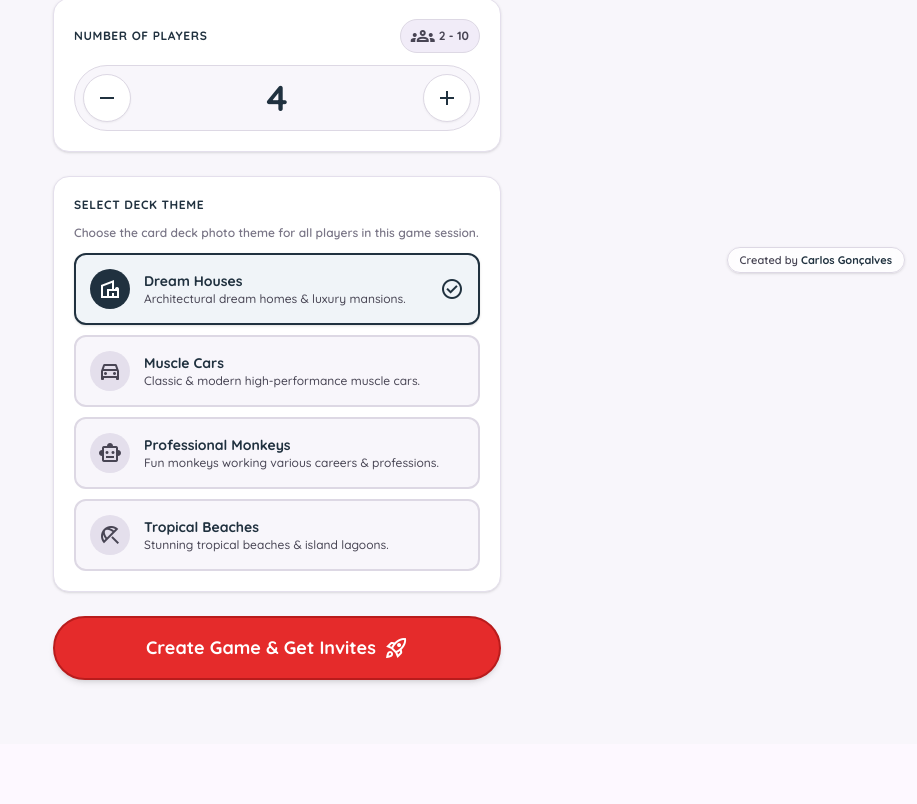
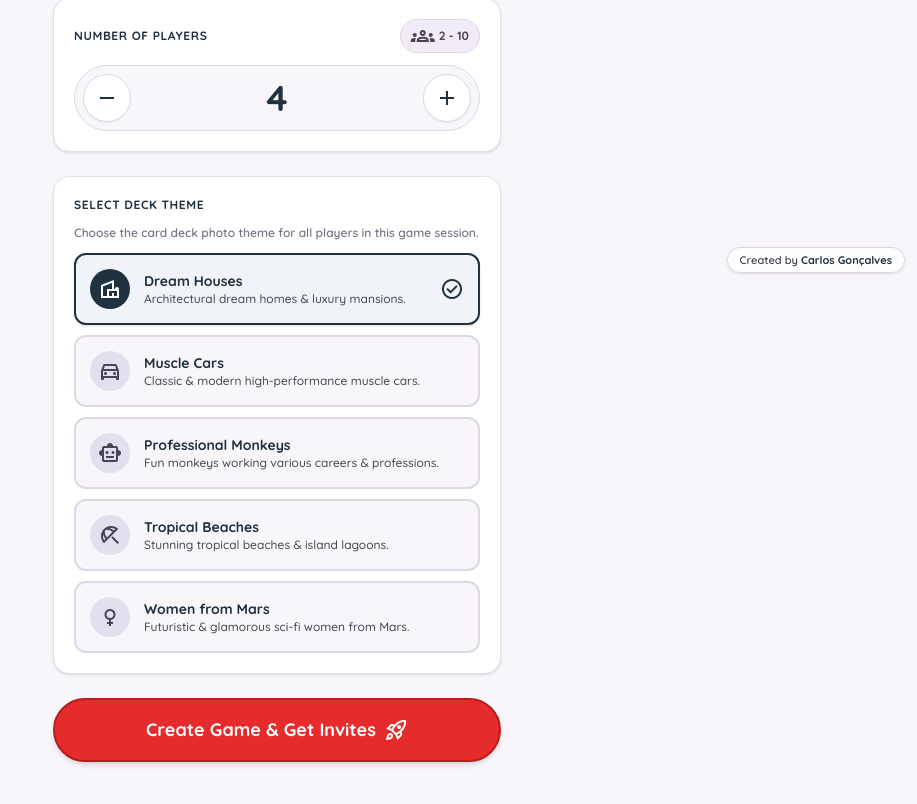
Before and after one commit to carlosbgoncalves/unosnapdeck, a React (Vite) app: page / in a window 1280 px wide. Shown: the part 519-1323 px from the top of the page, without its empty margins (363-1280 px from the left). Before the commit the page ends 1263 px from the top, so only its background shows below. Built offline with nearby package versions, Linux system fonts and the light colour scheme; no server answers.

Commit message:
Add files via upload

```diff
--- a/src/screens/CreateGameScreen.tsx
+++ b/src/screens/CreateGameScreen.tsx
@@ -35,6 +35,13 @@ const FALLBACK_THEMES: ThemeOption[] = [
     description: 'Stunning tropical beaches & island lagoons.',
     icon: 'beach_access',
     photoCount: 114,
+  },
+  {
+    id: 'martian_women',
+    name: 'Women from Mars',
+    description: 'Futuristic & glamorous sci-fi women from Mars.',
+    icon: 'female',
+    photoCount: 62,
   },
 ];
 
--- a/src/screens/LobbyScreen.tsx
+++ b/src/screens/LobbyScreen.tsx
@@ -36,6 +36,8 @@ export const LobbyScreen: React.FC<LobbyScreenProps> = ({
       ? 'Professional Monkeys'
       : themeId === 'tropical_beaches'
       ? 'Tropical Beaches'
+      : themeId === 'martian_women'
+      ? 'Women from Mars'
       : themeId;
 
   return (
```
